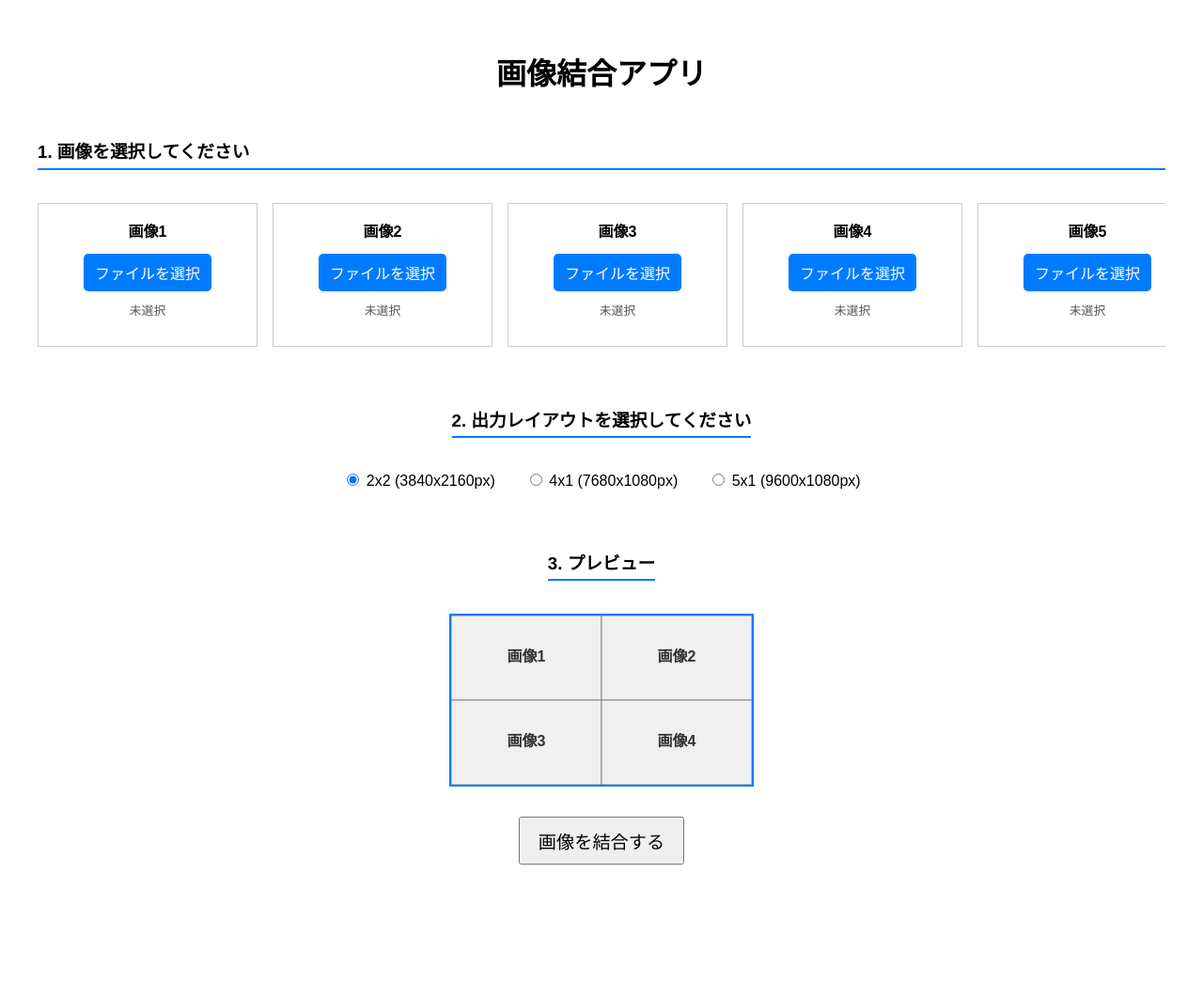
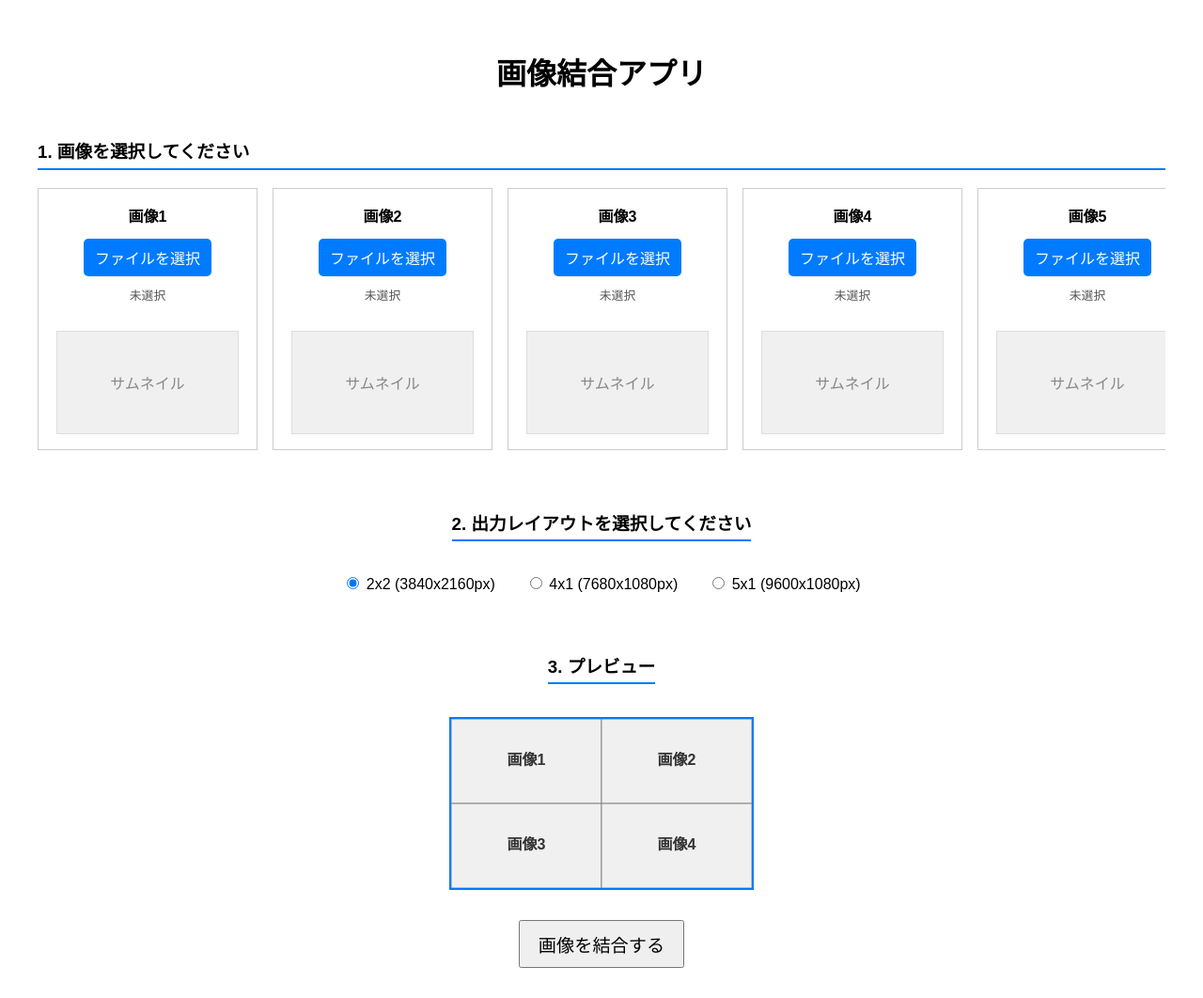
Before and after one commit to masatoooooon/flask-hello-render, a Flask app: page / in a window 1280 px wide. Shown: the whole page at 94% size. Before the commit the page ends 920 px from the top, so only its background shows below. Run offline with Flask 3, Linux system fonts and the light colour scheme.

Commit message:
Update index.html

```diff
--- a/templates/index.html
+++ b/templates/index.html
@@ -23,7 +23,7 @@
             display: flex;
             flex-wrap: nowrap;
             gap: 1em;
-            padding: 1em 0;
+            padding-bottom: 1em;
             overflow-x: auto;
         }
         .image-slot {
@@ -58,10 +58,28 @@
             text-align: center;
         }
 
+        /* ★新規: 個別サムネイルの表示エリアのスタイル */
+        .slot-preview {
+            width: 192px;
+            height: 108px;
+            border: 1px solid #ddd;
+            margin-top: 1em;
+            background-color: #f0f0f0;
+            display: flex;
+            align-items: center;
+            justify-content: center;
+            color: #888;
+            overflow: hidden;
+        }
+        .slot-preview img {
+            max-width: 100%;
+            max-height: 100%;
+        }
+
         .center-container {
             display: flex;
             flex-direction: column;
-            align-items: center; /* このコンテナの中身を中央揃え */
+            align-items: center;
         }
 
         .layout-options {
@@ -71,7 +89,7 @@
             gap: 2em;
         }
         .submit-button-container {
-             text-align: center; /* 保存ボタンを中央に配置 */
+             text-align: center;
              margin-top: 2em;
         }
         .submit-button {
@@ -94,6 +112,7 @@
         <h3>1. 画像を選択してください</h3>
         <div class="image-slots-container">
             <script>
+                // ★変更点: 各スロットに個別サムネイル表示用のdivを追加
                 for (let i = 1; i <= 5; i++) {
                     document.write(`
                         <div class="image-slot">
@@ -101,6 +120,9 @@
                             <label for="image${i}" class="file-select-button">ファイルを選択</label>
                             <input type="file" id="image${i}" name="image_files" accept="image/*" onchange="handleFileSelect(${i-1}, this)">
                             <div id="filename${i}" class="filename-display">未選択</div>
+                            <div id="slot-preview-${i}" class="slot-preview">
+                                <span>サムネイル</span>
+                            </div>
                         </div>
                     `);
                 }
@@ -140,19 +162,31 @@
         const ctx = canvas.getContext('2d');
         let previewSources = new Array(5).fill(null);
 
+        // ★変更点: ファイル選択時に個別サムネイルも更新する
         function handleFileSelect(index, input) {
             const filenameContainer = document.getElementById(`filename${index + 1}`);
+            const slotPreviewContainer = document.getElementById(`slot-preview-${index + 1}`);
+
             if (input.files && input.files[0]) {
                 const reader = new FileReader();
                 reader.onload = function(e) {
-                    previewSources[index] = e.target.result;
-                    updatePreviewCanvas();
+                    const dataUrl = e.target.result;
+                    previewSources[index] = dataUrl;
+
+                    // 個別サムネイルを更新
+                    slotPreviewContainer.innerHTML = ''; // 中身をクリア
+                    const img = document.createElement('img');
+                    img.src = dataUrl;
+                    slotPreviewContainer.appendChild(img);
+
+                    updatePreviewCanvas(); // メインプレビューも更新
                 };
                 reader.readAsDataURL(input.files[0]);
                 filenameContainer.textContent = input.files[0].name;
             } else {
                 previewSources[index] = null;
                 filenameContainer.textContent = '未選択';
+                slotPreviewContainer.innerHTML = '<span>サムネイル</span>'; // デフォルトに戻す
                 updatePreviewCanvas();
             }
         }
@@ -187,10 +221,10 @@
 
             const imagePromises = previewSources.map(src => {
                 if (!src) return Promise.resolve(null);
-                return new Promise((resolve, reject) => {
+                return new Promise((resolve) => {
                     const img = new Image();
                     img.onload = () => resolve(img);
-                    img.onerror = reject;
+                    img.onerror = () => resolve(null); // エラー時も解決
                     img.src = src;
                 });
             });
```
